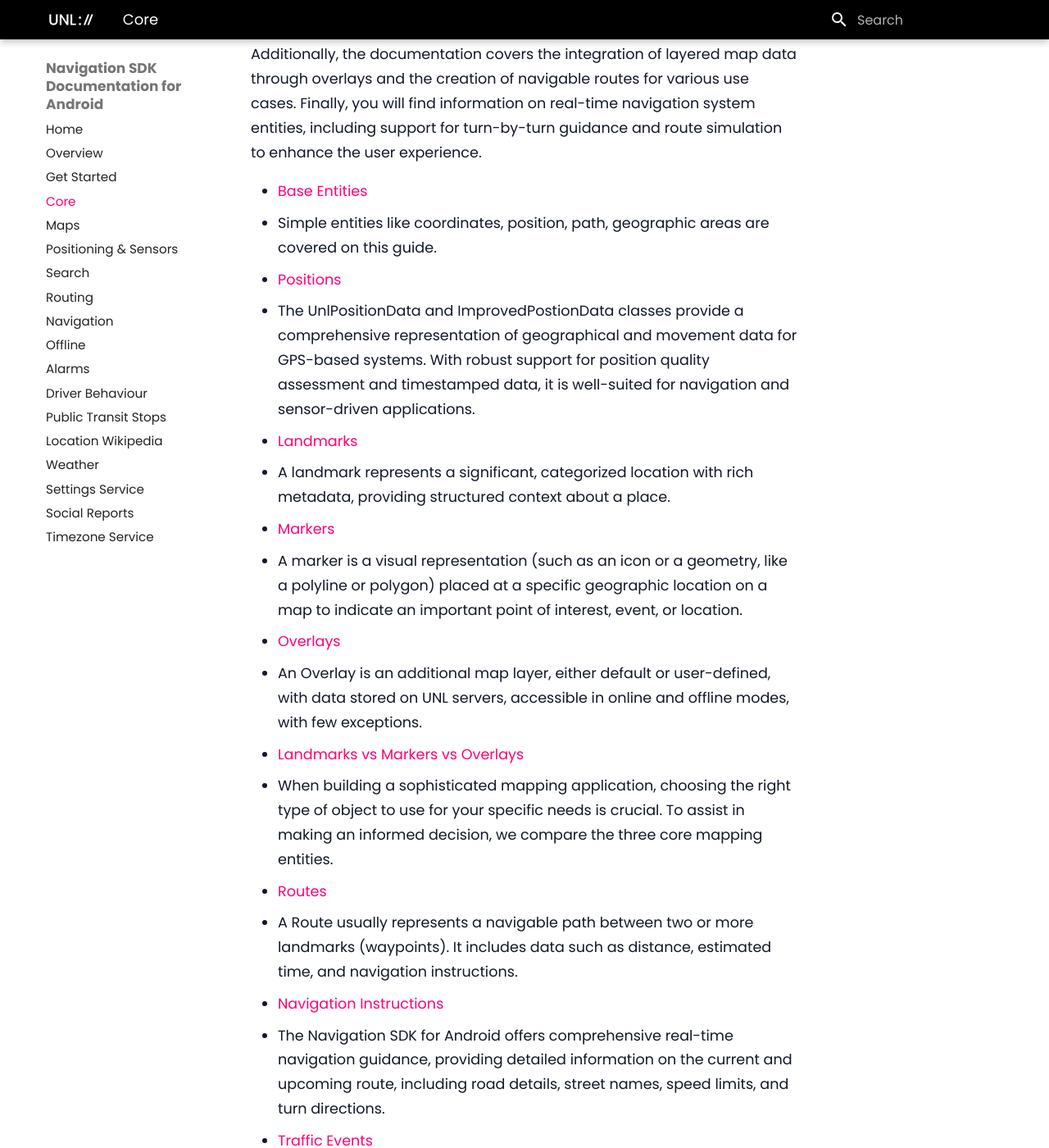
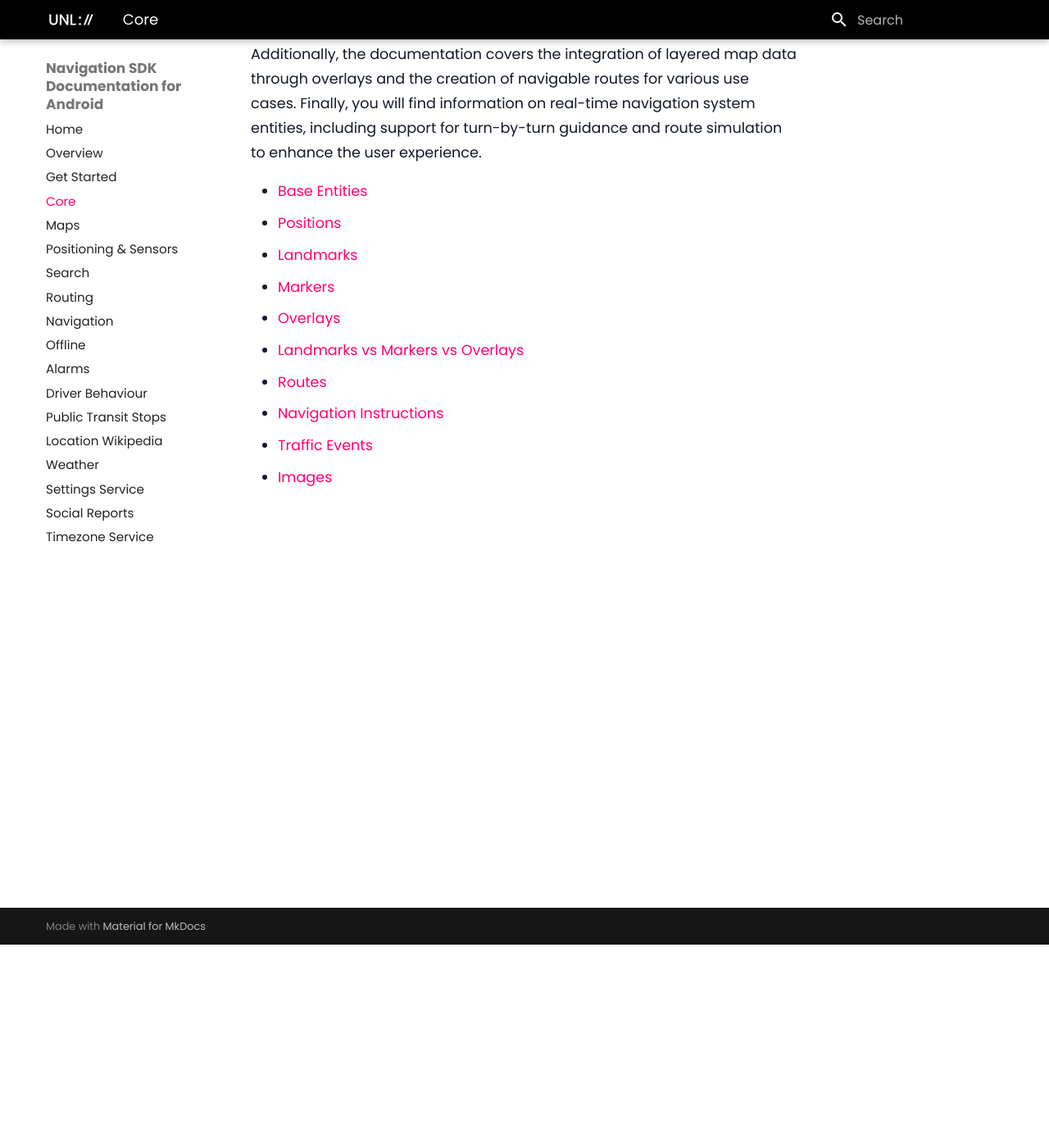
Before and after one commit to u-n-l/navigation-sdk-android-docs, an MkDocs documentation site: the page built from docs/03-Core/01-index.md, in a window 1280 px wide and 1400 px high, scrolled down 248 px. Shown: the whole window at 82% size. Built offline with MkDocs 1.6.1 and Material for MkDocs 9.7.7, drawn with Linux system fonts in a browser that asks for light colours; some of the changed text lies outside the part shown.

Commit message:
Update 01-index.md

```diff
--- a/docs/03-Core/01-index.md
+++ b/docs/03-Core/01-index.md
@@ -5,22 +5,12 @@ The following articles provide comprehensive guidance on working with landmarks
 Additionally, the documentation covers the integration of layered map data through overlays and the creation of navigable routes for various use cases. Finally, you will find information on real-time navigation system entities, including support for turn-by-turn guidance and route simulation to enhance the user experience.
 
 - [Base Entities](/03-Core/02-Base%20Entities.md)
-   - Simple entities like coordinates, position, path, geographic areas are covered on this guide.
 - [Positions](/03-Core/03-Positions.md)
-   - The UnlPositionData and ImprovedPostionData classes provide a comprehensive representation of geographical and movement data for GPS-based systems. With robust support for position quality assessment and timestamped data, it is well-suited for navigation and sensor-driven applications.
 - [Landmarks](/03-Core/04-Landmarks.md)
-   - A landmark represents a significant, categorized location with rich metadata, providing structured context about a place.
 - [Markers](/03-Core/05-Markers.md)
-   - A marker is a visual representation (such as an icon or a geometry, like a polyline or polygon) placed at a specific geographic location on a map to indicate an important point of interest, event, or location.
 - [Overlays](/03-Core/06-Overlays.md)
-   - An Overlay is an additional map layer, either default or user-defined, with data stored on UNL servers, accessible in online and offline modes, with few exceptions.
 - [Landmarks vs Markers vs Overlays](/03-Core/07-Landmarks%20vs%20Markers%20vs%20Overlays.md)
-   - When building a sophisticated mapping application, choosing the right type of object to use for your specific needs is crucial. To assist in making an informed decision, we compare the three core mapping entities.
 - [Routes](/03-Core/08-Routes.md)
-   - A Route usually represents a navigable path between two or more landmarks (waypoints). It includes data such as distance, estimated time, and navigation instructions.
 - [Navigation Instructions](/03-Core/09-Navigation%20Instructions.md)
-   - The Navigation SDK for Android offers comprehensive real-time navigation guidance, providing detailed information on the current and upcoming route, including road details, street names, speed limits, and turn directions.
 - [Traffic Events](/03-Core/10-Traffic%20Events.md)
-   - The Navigation SDK for Android provides real-time information about traffic events, such as delays, which can occur in various forms.
 - [Images](/03-Core/11-Images.md)
-   - The images are represented in an abstract form which is not directly drawable on the UI.
```
